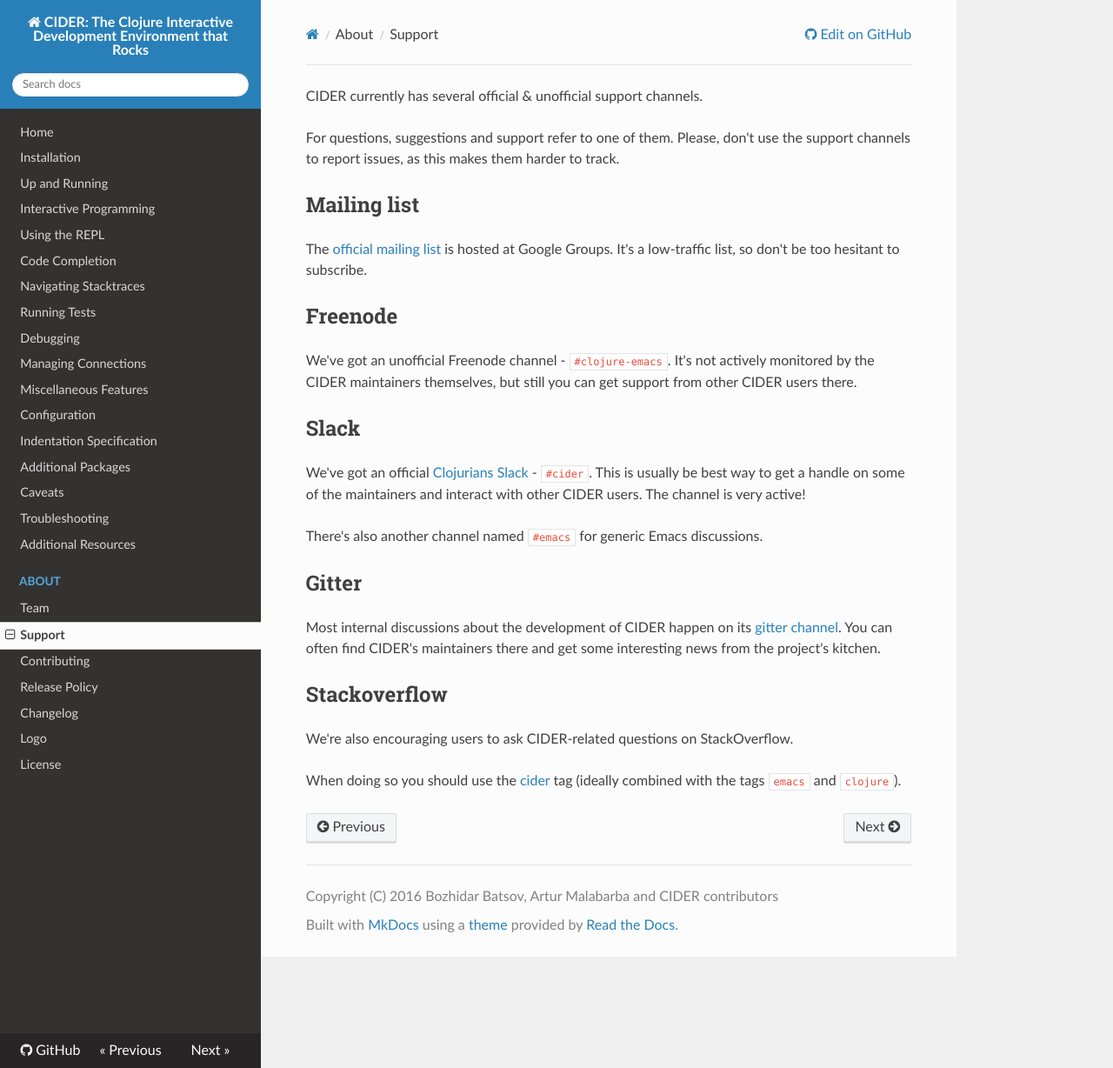
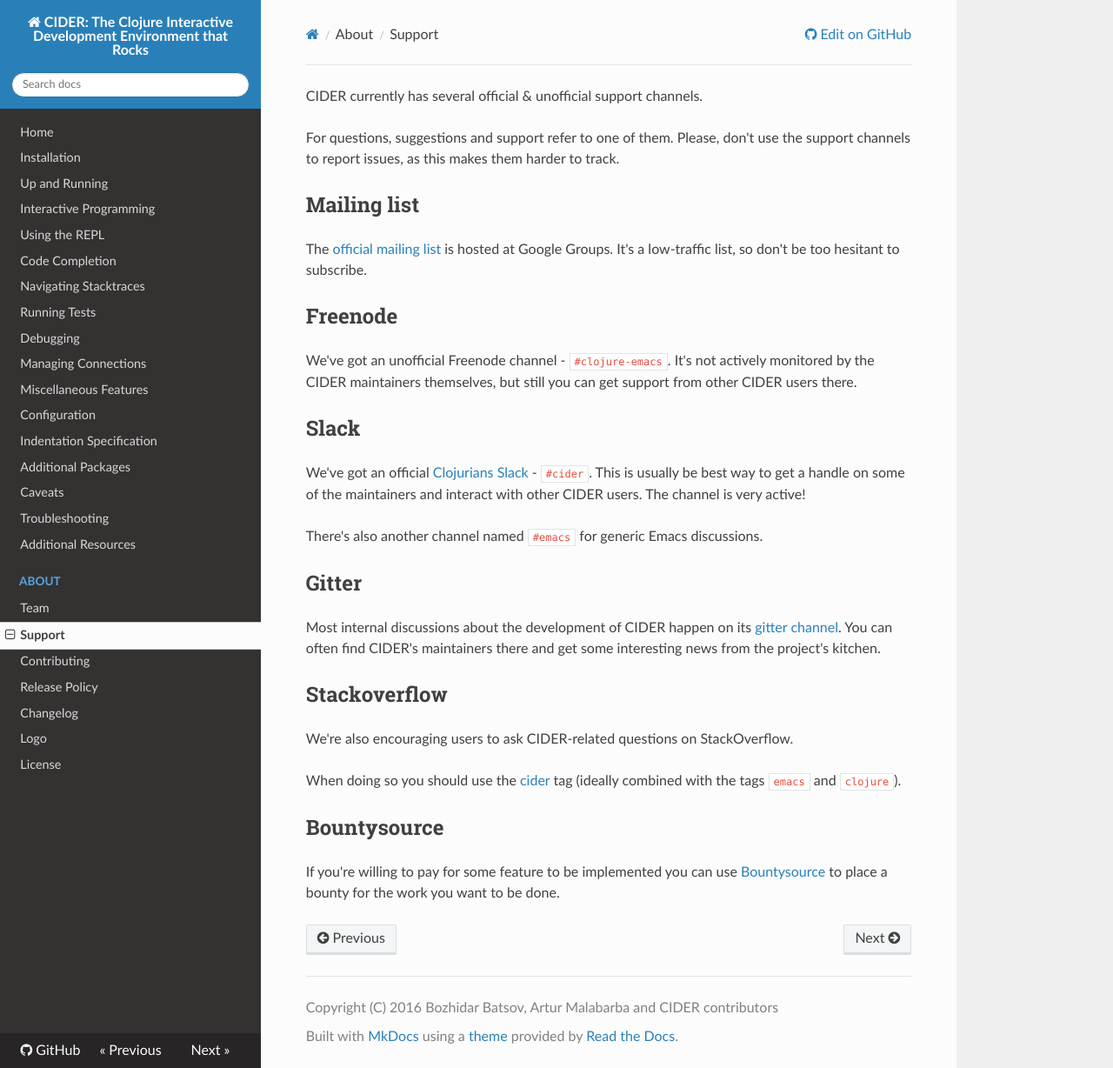
Before and after one commit to clojure-emacs/cider, an MkDocs documentation site: the page built from doc/about/support.md, in a window 1280 px wide and 1228 px high. Shown: the whole window at 87% size. Built offline with MkDocs 1.6.1, drawn with Linux system fonts in a browser that asks for light colours; nearby versions of some CDN libraries; old or Windows-style settings are respelled for this version of MkDocs.

Commit message:
Mention Bountysource

```diff
--- a/doc/about/support.md
+++ b/doc/about/support.md
@@ -36,3 +36,9 @@
 When doing so you should use the
 [cider](http://stackoverflow.com/questions/tagged/cider) tag (ideally combined
 with the tags `emacs` and `clojure`).
+
+## Bountysource
+
+If you're willing to pay for some feature to be implemented you can use
+[Bountysource](https://www.bountysource.com/teams/cider/issues) to place a
+bounty for the work you want to be done.
```
